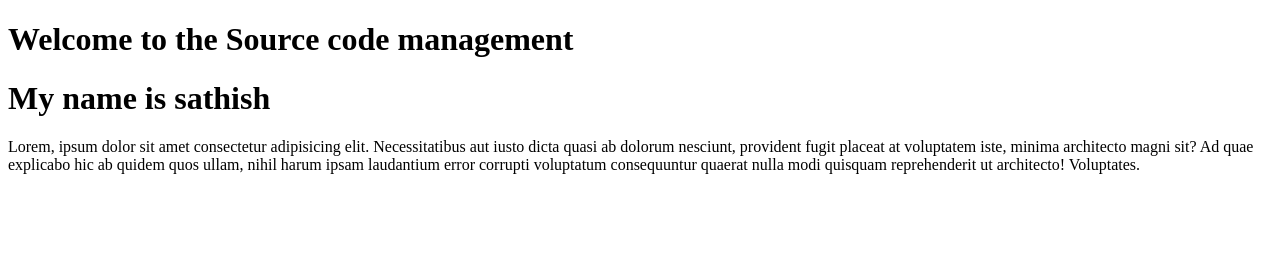
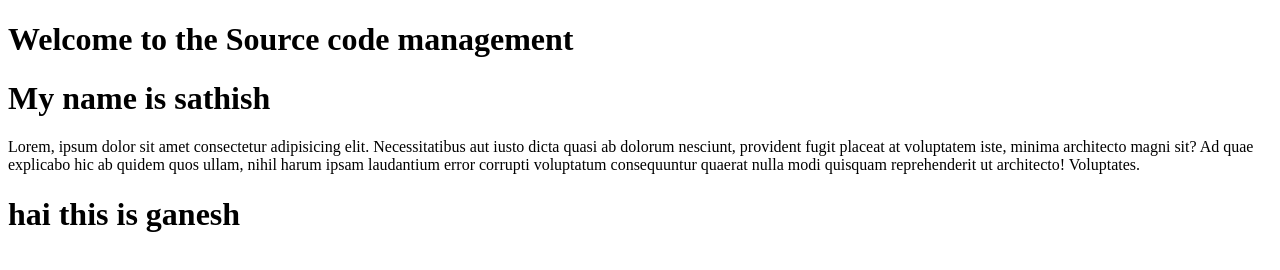
Before and after one commit to Ramchander888888888/git-command, a plain HTML site: page index.html in a window 1280 px wide. Drawn offline with Linux system fonts and the light colour scheme.

Commit message:
Update index.html
Hii

```diff
--- a/index.html
+++ b/index.html
@@ -11,6 +11,6 @@
     <h1>Welcome to the Source code management</h1>
     <h1>My name is sathish</h1>
 <p>Lorem, ipsum dolor sit amet consectetur adipisicing elit. Necessitatibus aut iusto dicta quasi ab dolorum nesciunt, provident fugit placeat at voluptatem iste, minima architecto magni sit? Ad quae explicabo hic ab quidem quos ullam, nihil harum ipsam laudantium error corrupti voluptatum consequuntur quaerat nulla modi quisquam reprehenderit ut architecto! Voluptates.</p>
-
+<h1>hai this is ganesh  </h1>
 </body>
 </html>
```
